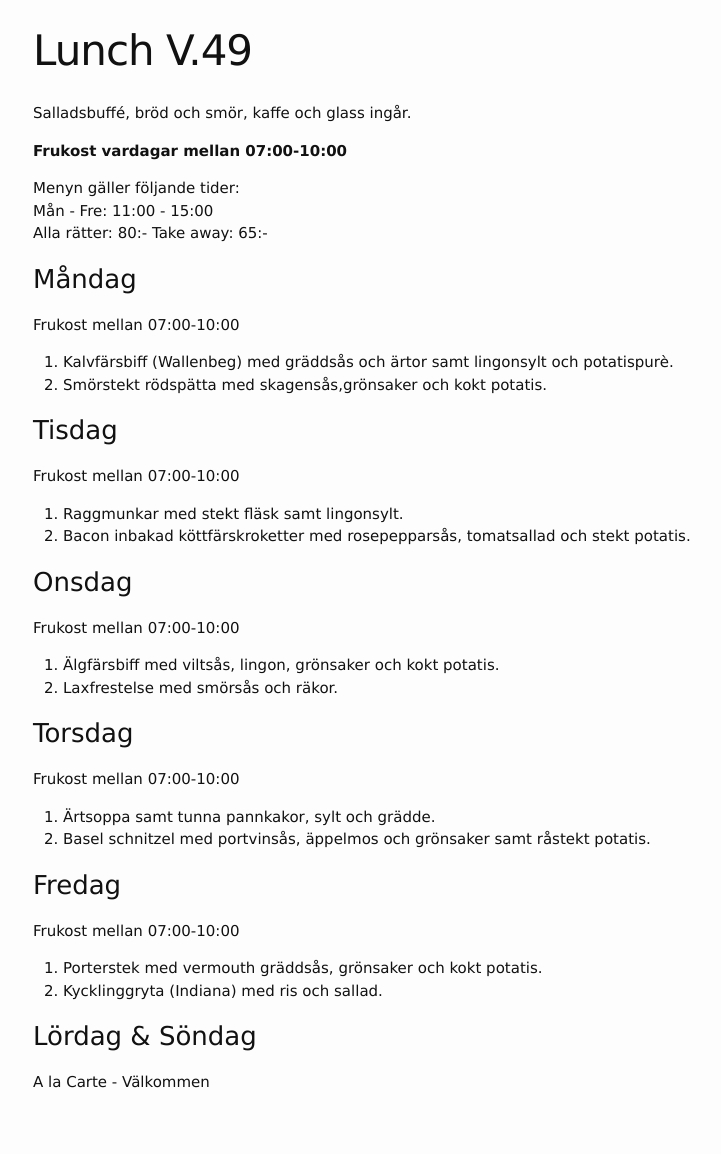
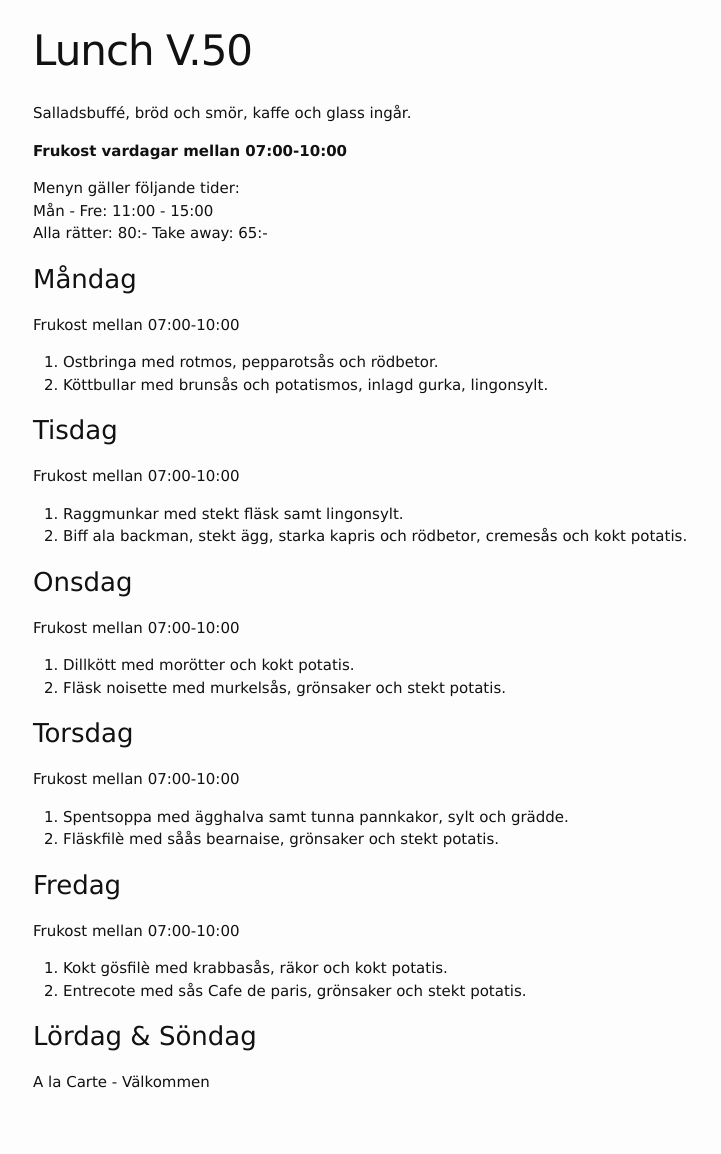
Before and after one commit to FarInn62/farinn62.github.io, a Jekyll site: the page built from lunch.md, in a window 1280 px wide. Shown: the whole page, without its empty margins (237-958 px from the left). Built offline with Jekyll 4.4.1, drawn with Linux system fonts in a browser that asks for light colours.

Commit message:
Update lunch.md

```diff
--- a/lunch.md
+++ b/lunch.md
@@ -1,6 +1,6 @@
 ---
 layout: foodmenu
-title: Lunch V.49
+title: Lunch V.50
 permalink: /lunch/
 published: true
 ---
@@ -15,32 +15,32 @@ Alla rätter: 80:- Take away: 65:-
 ### Måndag
 Frukost mellan 07:00-10:00
 
-1. Kalvfärsbiff (Wallenbeg) med gräddsås och ärtor samt lingonsylt och potatispurè.
-2. Smörstekt rödspätta med skagensås,grönsaker och kokt potatis.
+1. Ostbringa med rotmos, pepparotsås och rödbetor.
+2. Köttbullar med brunsås och potatismos, inlagd gurka, lingonsylt.
 
 ### Tisdag
 Frukost mellan 07:00-10:00
 
 1. Raggmunkar med stekt fläsk samt lingonsylt.
-2. Bacon inbakad köttfärskroketter med rosepepparsås, tomatsallad och stekt potatis.
+2. Biff ala backman, stekt ägg, starka kapris och rödbetor, cremesås och kokt potatis.
 
 ### Onsdag
 Frukost mellan 07:00-10:00
 
-1. Älgfärsbiff med viltsås, lingon, grönsaker och kokt potatis.
-2. Laxfrestelse med smörsås och räkor.
+1. Dillkött med morötter och kokt potatis.
+2. Fläsk noisette med murkelsås, grönsaker och stekt potatis.
 
 ### Torsdag
 Frukost mellan 07:00-10:00
 
- 1. Ärtsoppa samt tunna pannkakor, sylt och grädde.
- 2. Basel schnitzel med portvinsås, äppelmos och grönsaker samt råstekt potatis.
+ 1. Spentsoppa med ägghalva samt tunna pannkakor, sylt och grädde.
+ 2. Fläskfilè med såås bearnaise, grönsaker och stekt potatis.
 
 ### Fredag
 Frukost mellan 07:00-10:00
 
-1. Porterstek med vermouth gräddsås, grönsaker och kokt potatis.
-2. Kycklinggryta (Indiana) med ris och sallad.
+1. Kokt gösfilè med krabbasås, räkor och kokt potatis.
+2. Entrecote med sås Cafe de paris, grönsaker och stekt potatis.
 
 ### Lördag & Söndag
 A la Carte - Välkommen
```
